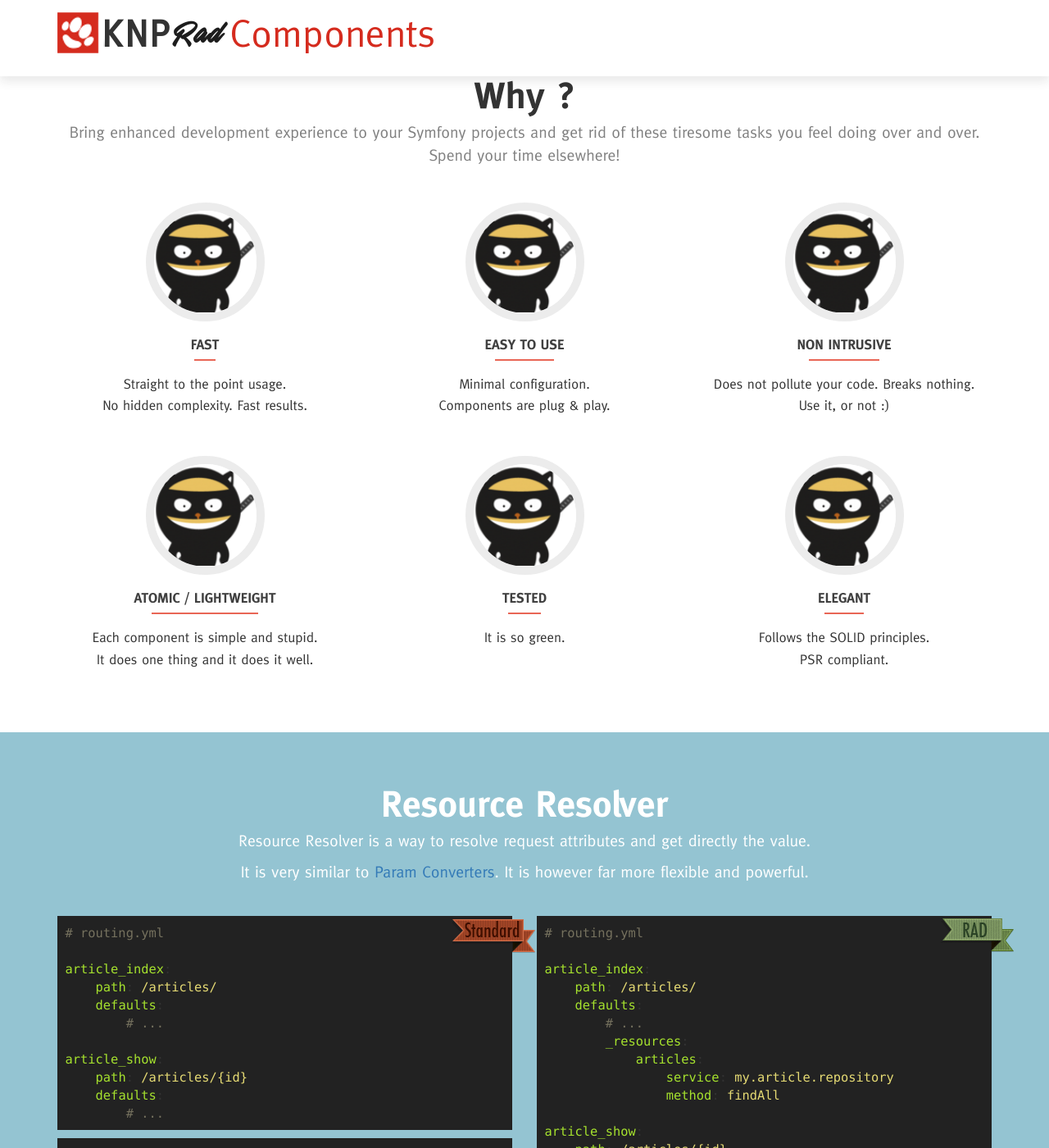
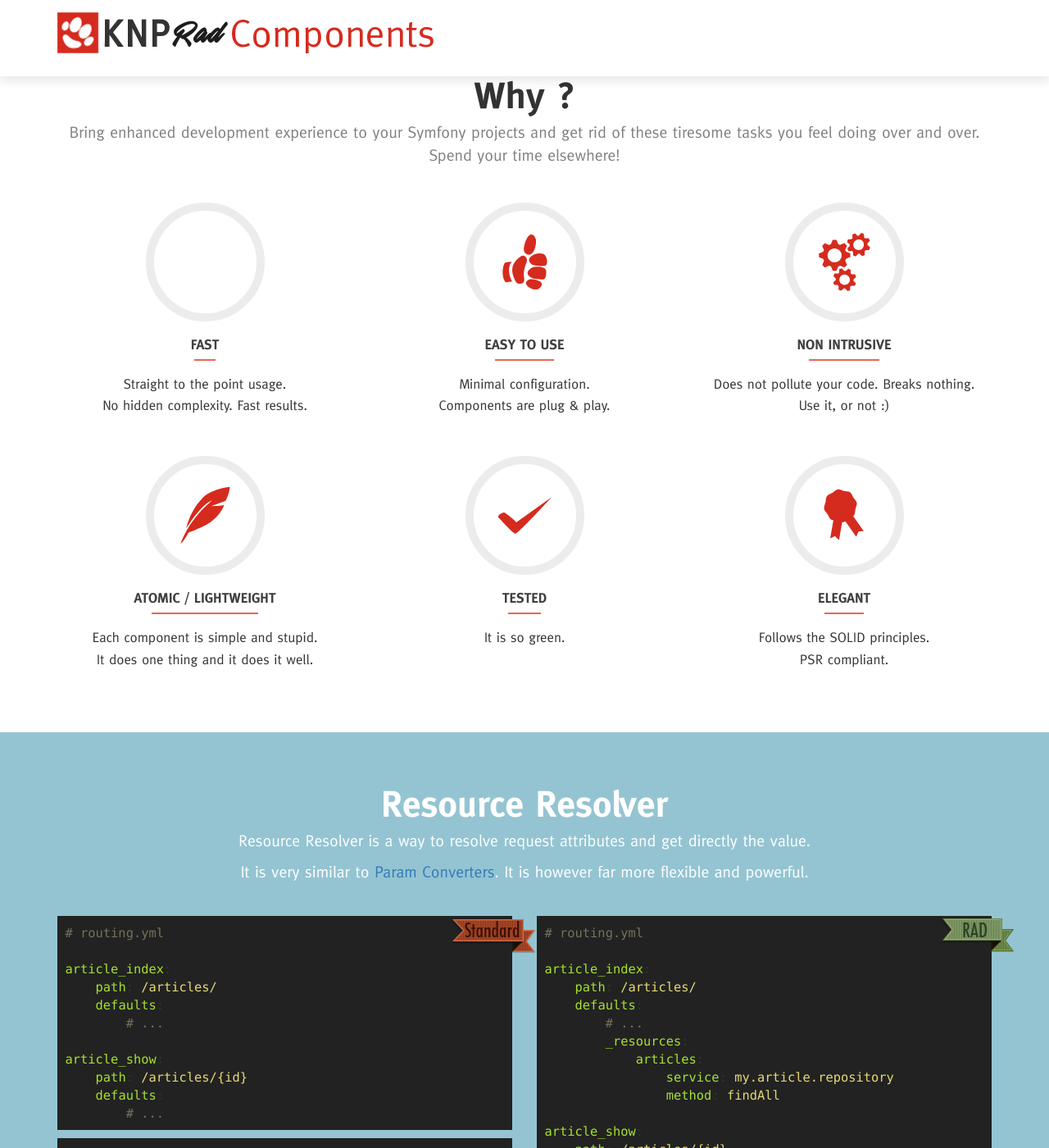
Before and after one commit to KnpLabs/rad-components-site, a Jekyll site: the page built from index.html, in a window 1280 px wide and 1400 px high, scrolled down 509 px. Shown: the whole window at 82% size. Built offline with Jekyll 4.4.1, drawn with Linux system fonts in a browser that asks for light colours; nearby versions of some CDN libraries.

Commit message:
Add icons in why part

```diff
--- a/_includes/why.html
+++ b/_includes/why.html
@@ -19,7 +19,7 @@
             <div class="col-lg-4 col-sm-4 benefit-box">
                 <div class="service-icon">
                     <a target="_self" href="">
-                        <i class="edgar our-focus-widget-image"></i>
+                        <svg width="100%" height="100%" class="thumb our-focus-widget-image"></svg>
                     </a>
                 </div>
                 <h3 class="red-border-bottom">Easy to use</h3>
@@ -29,7 +29,7 @@
             <div class="col-lg-4 col-sm-4 benefit-box">
                 <div class="service-icon">
                     <a target="_self" href="">
-                        <i class="edgar our-focus-widget-image"></i>
+                        <svg width="100%" height="100%" class="cogs our-focus-widget-image"></svg>
                     </a>
                 </div>
                 <h3 class="red-border-bottom">Non intrusive</h3>
@@ -42,7 +42,7 @@
             <div class="col-lg-4 col-sm-4 benefit-box">
                 <div class="service-icon">
                     <a target="_self" href="">
-                        <i class="edgar our-focus-widget-image"></i>
+                        <svg width="100%" height="100%" class="feather our-focus-widget-image"></svg>
                     </a>
                 </div>
                 <h3 class="red-border-bottom">Atomic / Lightweight</h3>
@@ -52,7 +52,7 @@
             <div class="col-lg-4 col-sm-4 benefit-box">
                 <div class="service-icon">
                     <a target="_self" href="">
-                        <i class="edgar our-focus-widget-image"></i>
+                        <svg width="100%" height="100%" class="tested our-focus-widget-image"></svg>
                     </a>
                 </div>
                 <h3 class="red-border-bottom">Tested</h3>
@@ -61,7 +61,7 @@
             <div class="col-lg-4 col-sm-4 benefit-box">
                 <div class="service-icon">
                     <a target="_self" href="">
-                        <i class="edgar our-focus-widget-image"></i>
+                        <svg width="100%" height="100%" class="certified our-focus-widget-image"></svg>
                     </a>
                 </div>
                 <h3 class="red-border-bottom">Elegant</h3>
--- a/css/main.css
+++ b/css/main.css
@@ -152,8 +152,33 @@ h1, h2, h3 {
     transition: all 0.2s ease-in-out;
 }
 
-.benefit-box .service-icon i {
-    background: url("../images/edgar-knp.png");
+.benefit-box .service-icon .rocket {
+    background: url("../images/rocket.svg");
+    background-size: contain;
+}
+
+.benefit-box .service-icon .thumb {
+    background: url("../images/thumb.svg");
+    background-size: contain;
+}
+
+.benefit-box .service-icon .cogs {
+    background: url("../images/cogs.svg");
+    background-size: contain;
+}
+
+.benefit-box .service-icon .feather {
+    background: url("../images/feather.svg");
+    background-size: contain;
+}
+
+.benefit-box .service-icon .tested {
+    background: url("../images/tested.svg");
+    background-size: contain;
+}
+
+.benefit-box .service-icon .certified {
+    background: url("../images/certified2.svg");
     background-size: contain;
 }
 
```
Also changed, not shown: images/certified.svg (added), images/certified2.svg (added), images/cogs.svg (added), images/feather.svg (added), images/rocket.svg (added), images/tested.svg (added), images/thumb.svg (added).
